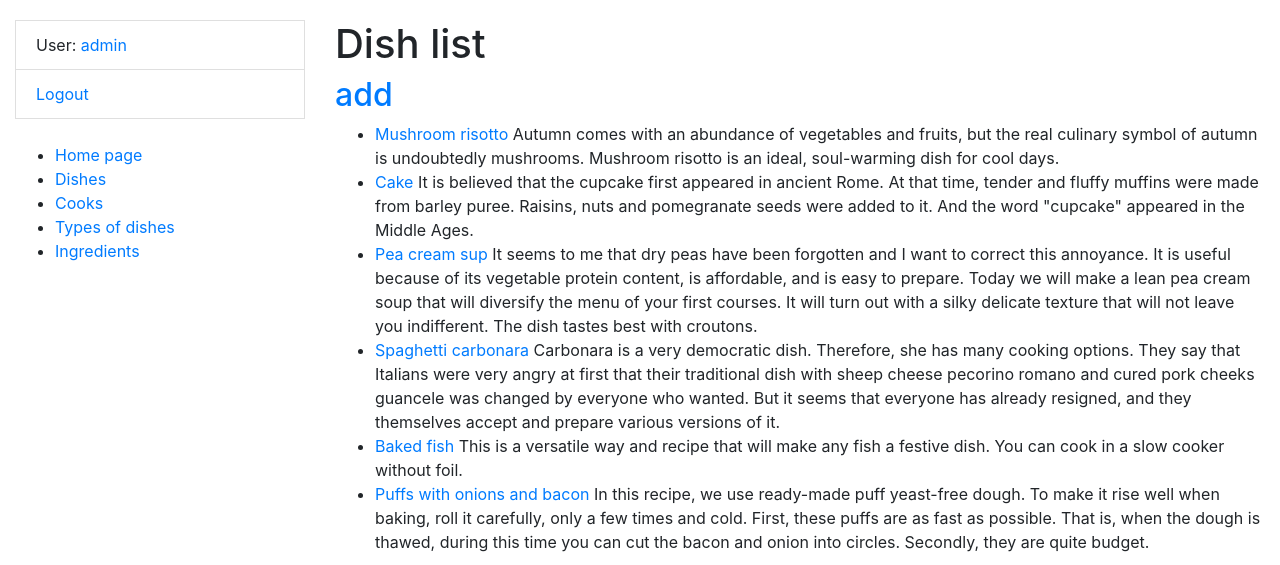
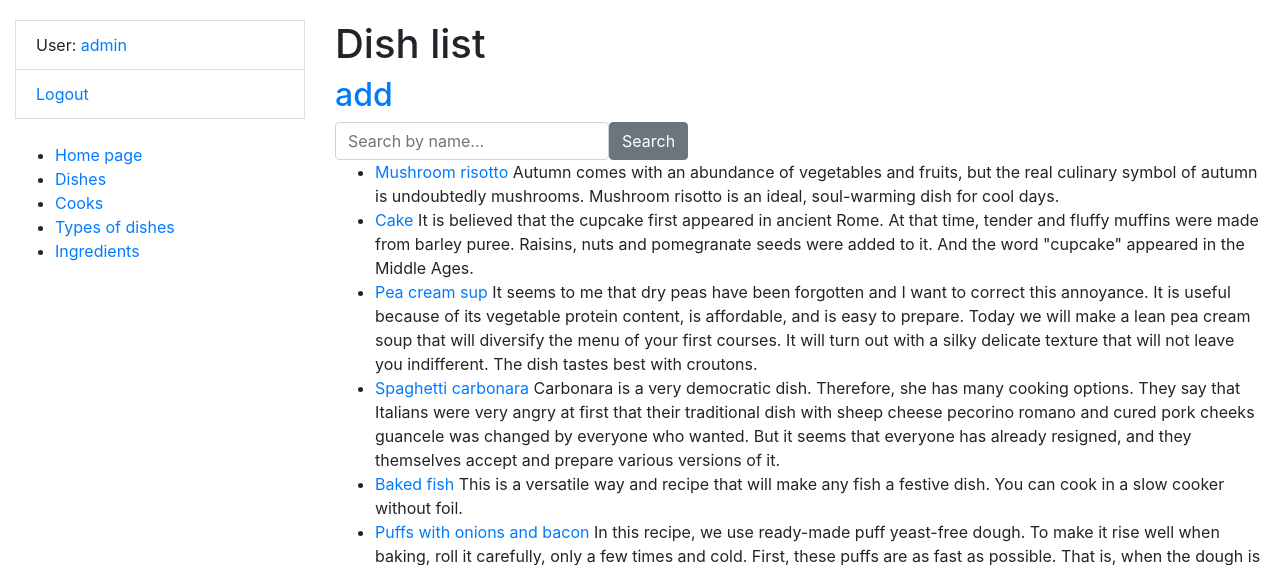
Before and after one commit to Mykhailo-Benzel/restaurant-kitchen-service, a Django app: page /dish in a window 1280 px wide. Shown: the top 565 px of the page. Run offline with Django 4.2, Linux system fonts and the light colour scheme; a user stored in the database is signed in; data comes from the database, SQL or seed files in the repository; both versions use the stored data as it was after the commit; some libraries are stand-ins or nearby versions.

Commit message:
Adde search form for all model

```diff
--- a/kitchen/forms.py
+++ b/kitchen/forms.py
@@ -39,3 +39,39 @@ class CookCreationForm(UserCreationForm):
             "last_name",
             "years_of_experience",
         )
+
+
+class IngredientSearchForm(forms.Form):
+    name = forms.CharField(
+        max_length=255,
+        required=False,
+        label="",
+        widget=forms.TextInput(attrs={"placeholder": "Search by name..."})
+    )
+
+
+class DishTypeSearchForm(forms.Form):
+    name = forms.CharField(
+        max_length=255,
+        required=False,
+        label="",
+        widget=forms.TextInput(attrs={"placeholder": "Search by name..."})
+    )
+
+
+class DishSearchForm(forms.Form):
+    name = forms.CharField(
+        max_length=255,
+        required=False,
+        label="",
+        widget=forms.TextInput(attrs={"placeholder": "Search by name..."})
+    )
+
+
+class CookSearchForm(forms.Form):
+    username = forms.CharField(
+        max_length=255,
+        required=False,
+        label="",
+        widget=forms.TextInput(attrs={"placeholder": "Search by username..."})
+    )
--- a/kitchen/views.py
+++ b/kitchen/views.py
@@ -4,7 +4,8 @@ from django.shortcuts import render
 from django.urls import reverse_lazy
 from django.views import generic
 
-from kitchen.forms import DishTypeForm, DishForm, CookCreationForm
+from kitchen.forms import DishTypeForm, DishForm, CookCreationForm, IngredientSearchForm, DishTypeSearchForm, \
+    DishSearchForm, CookSearchForm
 from kitchen.models import Cook, Dish, DishType, Ingredient
 
 
@@ -32,6 +33,28 @@ class IngredientListView(LoginRequiredMixin, generic.ListView):
     paginate_by = 5
     template_name = "kitchen/ingredient_list.html"
 
+    def get_context_data(self, *, object_list=None, **kwargs):
+        context = super(IngredientListView, self).get_context_data(**kwargs)
+
+        name = self.request.GET.get("name", "")
+
+        context["search_forms"] = IngredientSearchForm(initial={
+            "name": name
+        })
+
+        return context
+
+    def get_queryset(self):
+        queryset = Ingredient.objects.all()
+        form = IngredientSearchForm(self.request.GET)
+
+        if form.is_valid():
+            return queryset.filter(
+                name__icontains=form.cleaned_data["name"]
+            )
+
+        return queryset
+
 
 class IngredientCreateView(LoginRequiredMixin, generic.CreateView):
     model = Ingredient
@@ -45,6 +68,28 @@ class DishTypeListView(LoginRequiredMixin, generic.ListView):
     context_object_name = "dish_type_list"
     template_name = "kitchen/dish_type_list.html"
 
+    def get_context_data(self, *, object_list=None, **kwargs):
+        context = super(DishTypeListView, self).get_context_data(**kwargs)
+
+        name = self.request.GET.get("name", "")
+
+        context["search_forms"] = DishTypeSearchForm(initial={
+            "name": name
+        })
+
+        return context
+
+    def get_queryset(self):
+        queryset = DishType.objects.all()
+        form = DishTypeSearchForm(self.request.GET)
+
+        if form.is_valid():
+            return queryset.filter(
+                name__icontains=form.cleaned_data["name"]
+            )
+
+        return queryset
+
 
 class DishTypeCreateView(LoginRequiredMixin, generic.CreateView):
     model = DishType
@@ -55,6 +100,28 @@ class DishTypeCreateView(LoginRequiredMixin, generic.CreateView):
 
 class DishListView(LoginRequiredMixin, generic.ListView):
     model = Dish
+
+    def get_context_data(self, *, object_list=None, **kwargs):
+        context = super(DishListView, self).get_context_data(**kwargs)
+
+        name = self.request.GET.get("name", "")
+
+        context["search_forms"] = DishSearchForm(initial={
+            "name": name
+        })
+
+        return context
+
+    def get_queryset(self):
+        queryset = Dish.objects.all()
+        form = DishSearchForm(self.request.GET)
+
+        if form.is_valid():
+            return queryset.filter(
+                name__icontains=form.cleaned_data["name"]
+            )
+
+        return queryset
 
 
 class DishDetailView(LoginRequiredMixin, generic.DetailView):
@@ -70,6 +137,28 @@ class DishCreateView(LoginRequiredMixin, generic.CreateView):
 class CookListView(LoginRequiredMixin, generic.ListView):
     model = Cook
 
+    def get_context_data(self, *, object_list=None, **kwargs):
+        context = super(CookListView, self).get_context_data(**kwargs)
+
+        username = self.request.GET.get("username", "")
+
+        context["search_forms"] = CookSearchForm(initial={
+            "username": username
+        })
+
+        return context
+
+    def get_queryset(self):
+        queryset = Cook.objects.all()
+        form = CookSearchForm(self.request.GET)
+
+        if form.is_valid():
+            return queryset.filter(
+                username__icontains=form.cleaned_data["username"]
+            )
+
+        return queryset
+
 
 class CookDetailView(LoginRequiredMixin, generic.DetailView):
     model = Cook
--- a/templates/kitchen/cook_list.html
+++ b/templates/kitchen/cook_list.html
@@ -1,11 +1,15 @@
 {% extends "base.html" %}
+{% load crispy_forms_filters %}
 
 {% block content %}
     <h1>
       Cook List
       <a href="{% url 'kitchen:cook-create' %}">add</a>
     </h1>
-
+    <form action="" method="get" class="form-inline">
+      {{ search_forms|crispy }}
+      <input type="submit" value="Search" class="btn btn-secondary">
+    </form>
     {% if cook_list %}
     <table class="table">
       <tr>
--- a/templates/kitchen/dish_list.html
+++ b/templates/kitchen/dish_list.html
@@ -1,8 +1,13 @@
 {% extends "base.html" %}
+{% load crispy_forms_filters %}
 
 {% block content %}
   <h1>Dish list</h1>
   <h2><a href="{% url 'kitchen:dish-create' %}">add</a></h2>
+  <form action="" method="get" class="form-inline">
+    {{ search_forms|crispy }}
+    <input type="submit" value="Search" class="btn btn-secondary">
+  </form>
   {% if dish_list %}
     <ul>
       {% for dish in dish_list %}
--- a/templates/kitchen/dish_type_list.html
+++ b/templates/kitchen/dish_type_list.html
@@ -1,8 +1,13 @@
 {% extends "base.html" %}
+{% load crispy_forms_filters %}
 
 {% block content %}
   <h1>Type of dish list</h1>
   <a href="{% url 'kitchen:dish-type-create' %}">add</a>
+  <form action="" method="get" class="form-inline">
+    {{ search_forms|crispy }}
+    <input type="submit" value="Search" class="btn btn-secondary">
+  </form>
   {% if dish_type_list %}
     <ul>
       {% for type in dish_type_list %}
```
Also changed, not shown: templates/kitchen/ingredient_list.html (+6 -1 lines), db.sqlite3.
